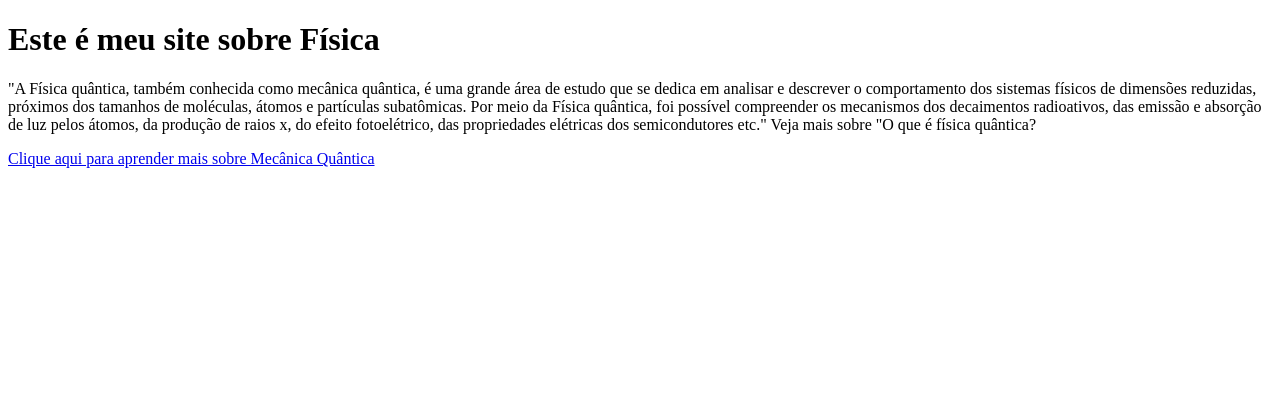
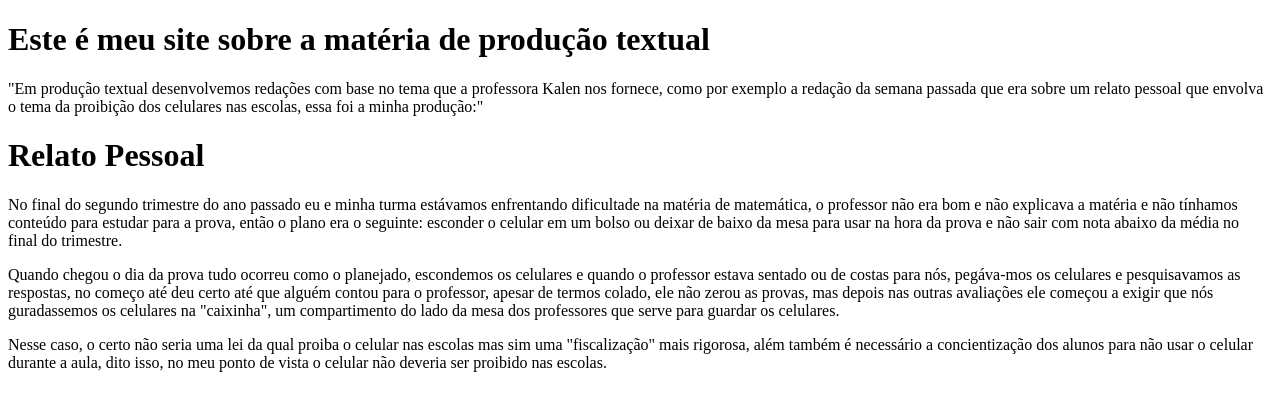
Before and after one commit to Fr4nc1sc0117/Scuderia-F2004, a plain HTML site: page index.html in a window 1280 px wide. Drawn offline with Linux system fonts and the light colour scheme.

Commit message:
Update index.html

```diff
--- a/index.html
+++ b/index.html
@@ -1,14 +1,13 @@
 <!DOCTYPE html>
 <html>
     <h1>
-        Este é meu site sobre Física
+        Este é meu site sobre a matéria de produção textual
     </h1>
 <p>
-    "A Física quântica, também conhecida como mecânica quântica, é uma grande área de estudo que se dedica em analisar e descrever o comportamento dos sistemas físicos de dimensões reduzidas, próximos dos tamanhos de moléculas, átomos e partículas subatômicas.
-
-Por meio da Física quântica, foi possível compreender os mecanismos dos decaimentos radioativos, das emissão e absorção de luz pelos átomos, da produção de raios x, do efeito fotoelétrico, das propriedades elétricas dos semicondutores etc."
-
-Veja mais sobre "O que é física quântica?
+    "Em produção textual desenvolvemos redações com base no tema que a professora Kalen nos fornece, como por exemplo a redação da semana passada que era sobre um relato pessoal que envolva o tema da proibição dos celulares nas escolas, essa foi a minha produção:"
 </p>
-<a href="https://brasilescola.uol.com.br/o-que-e/fisica/o-que-e-fisica-quantica.htm">Clique aqui para aprender mais sobre Mecânica Quântica</a>
+<h1>Relato Pessoal</h1>
+<p>No final do segundo trimestre do ano passado eu e minha turma estávamos enfrentando dificultade na matéria de matemática, o professor não era bom e não explicava a matéria e não tínhamos conteúdo para estudar para a prova, então o plano era o seguinte: esconder o celular em um bolso ou deixar de baixo da mesa para usar na hora da prova e não sair com nota abaixo da média no final do trimestre.</p>
+<p>Quando chegou o dia da prova tudo ocorreu como o planejado, escondemos os celulares e quando o professor estava sentado ou de costas para nós, pegáva-mos os celulares e pesquisavamos as respostas, no começo até deu certo até que alguém contou para o professor, apesar de termos colado, ele não zerou as provas, mas depois nas outras avaliações ele começou a exigir que nós guradassemos os celulares na "caixinha", um compartimento do lado da mesa dos professores que serve para guardar os celulares. </p>
+<p>Nesse caso, o certo não seria uma lei da qual proiba o celular nas escolas mas sim uma "fiscalização" mais rigorosa, além também é necessário a concientização dos alunos para não usar o celular durante a aula, dito isso, no meu ponto de vista o celular não deveria ser proibido nas escolas.</p>
 </html>
```
